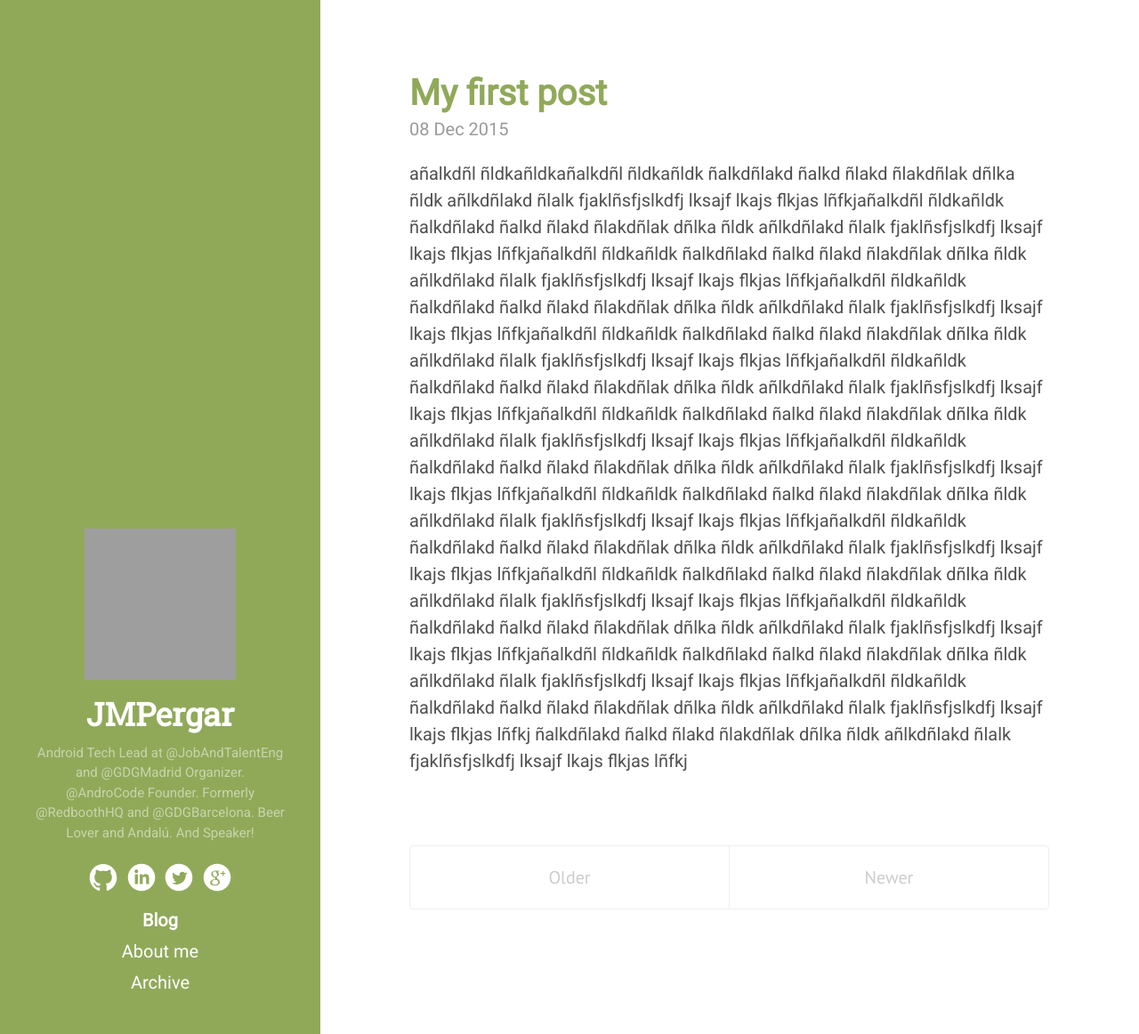
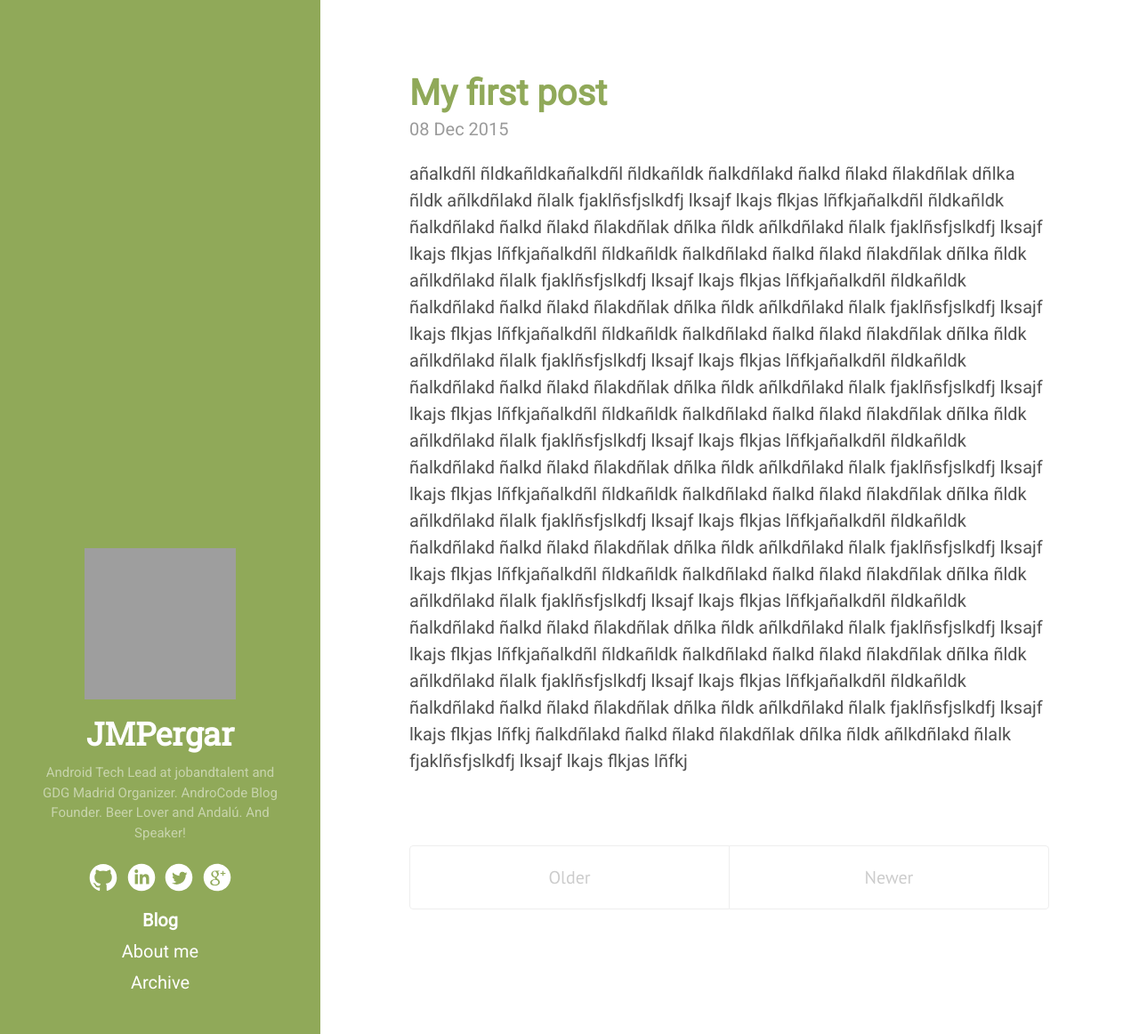
Before and after one commit to JMPergar/jmpergar.github.io, a Jekyll site: the page built from index.html, in a window 1280 px wide and 1162 px high. Shown: the whole window at 89% size. Built offline with Jekyll 4.4.1, drawn with Linux system fonts in a browser that asks for light colours; Markdown is read by kramdown in place of the engine named in the settings; the list of posts is cut into pages by our own code; grey boxes are pictures that could not be loaded.

Commit message:
Change description

```diff
--- a/_config.yml
+++ b/_config.yml
@@ -9,7 +9,7 @@ relative_permalinks: true
 # Setup
 title:            JMPergar
 tagline:          'Android Tech Lead'
-description:      'Android Tech Lead at @JobAndTalentEng and @GDGMadrid Organizer. @AndroCode Founder. Formerly @RedboothHQ and @GDGBarcelona. Beer Lover and Andalú. And Speaker!'
+description:      'Android Tech Lead at jobandtalent and GDG Madrid Organizer. AndroCode Blog Founder. Beer Lover and Andalú. And Speaker!'
 url:              http://jmpergar.com
 baseurl:          /
 
```
